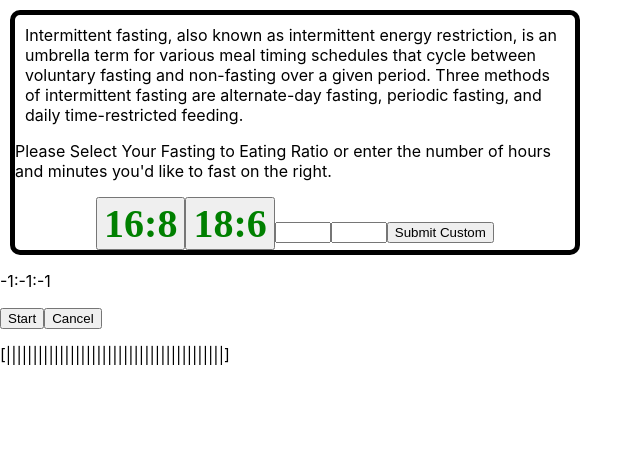
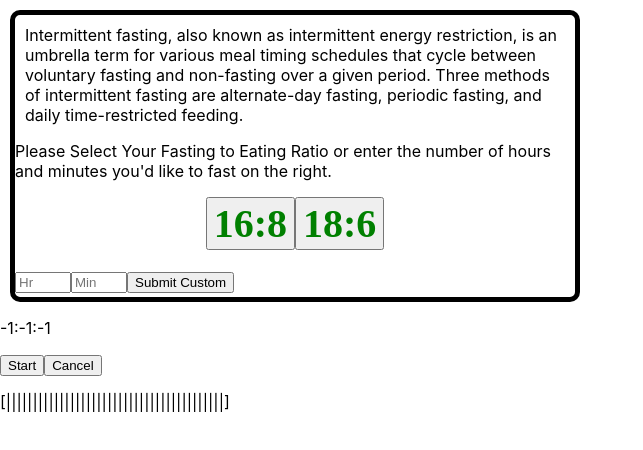
Before and after one commit to graceB-J/FastTrack_Timer, a React (Create React App) app: page / in a window 1280 px wide. Shown: the top 450 px of the page, without its empty margins (0-643 px from the left). Built offline with nearby package versions, Linux system fonts and the light colour scheme.

Commit message:
Added placeholders

```diff
--- a/src/App.js
+++ b/src/App.js
@@ -13,6 +13,7 @@ class App extends React.Component {
   }
   handleAddFast = length => {
     //Tell timer the correct length based on user input
+    console.log(length);
     if (length < 0) {
       length = 0;
     } else if (length > 24) {
@@ -21,6 +22,8 @@ class App extends React.Component {
     this.state = length;
     console.log(length);
   }
+
+
 
   render() {
     return (
--- a/src/SelectionArea.css
+++ b/src/SelectionArea.css
@@ -7,6 +7,16 @@
     font-weight: bold;
     cursor: pointer;
 
+}
+
+.CustomRatio {
+    text-align: center;
+    margin: 0;
+    color: green;
+    font-size: 40px;
+    font-family: 'Avenir';
+    font-weight: bold;
+    width: fit-content;
 }
 
 .InfoStyle {
--- a/src/SelectionArea.js
+++ b/src/SelectionArea.js
@@ -10,6 +10,8 @@ class SelectionArea extends React.Component {
         };
     }
 
+
+
     render() {
         return (
             <div className="SelectionAreaBox">
@@ -19,13 +21,15 @@ class SelectionArea extends React.Component {
                 Three methods of intermittent fasting are alternate-day fasting,
                     periodic fasting, and daily time-restricted feeding.</p>
                 <p>Please Select Your Fasting to Eating Ratio or enter the number of hours and minutes you'd like to fast on the right. </p>
-                <div className="buttonDisplay">
+                <div className="FastRatio">
                     <button className="FastRatio" onClick={() => this.props.handleAddFast(16)}> 16:8 </button>
                     <button className="FastRatio" onClick={() => this.props.handleAddFast(18)}> 18:6 </button>
-                    <input type="number" id="hours" name="hours" maxLength="2" max="23" min="0" />
-                    <input type="number" id="minutes" name="minutes" maxLength="2" max="59" min="0" />
-                    <button className="Submit" onClick={() => this.props.handleAddFast(((document.getElementById("minutes").value / 60.0) +
-                        parseInt(document.getElementById("hours").value)))}> Submit Custom </button>
+                    <div className="CustomRatio">
+                        <input type="number" id="hours" name="hours" required minLength="1" required maxLength="2" required max="23" min="0" placeholder="Hr" />
+                        <input type="number" id="minutes" name="minutes" required minLength="1" required maxLength="2" required max="59" min="0" placeholder="Min" />
+                        <button className="Submit" onClick={() => this.props.handleAddFast(((parseInt(document.getElementById("minutes").value) / 60.0) +
+                            parseInt(document.getElementById("hours").value)))}> Submit Custom </button>
+                    </div>
                 </div>
             </div>
         );
```
